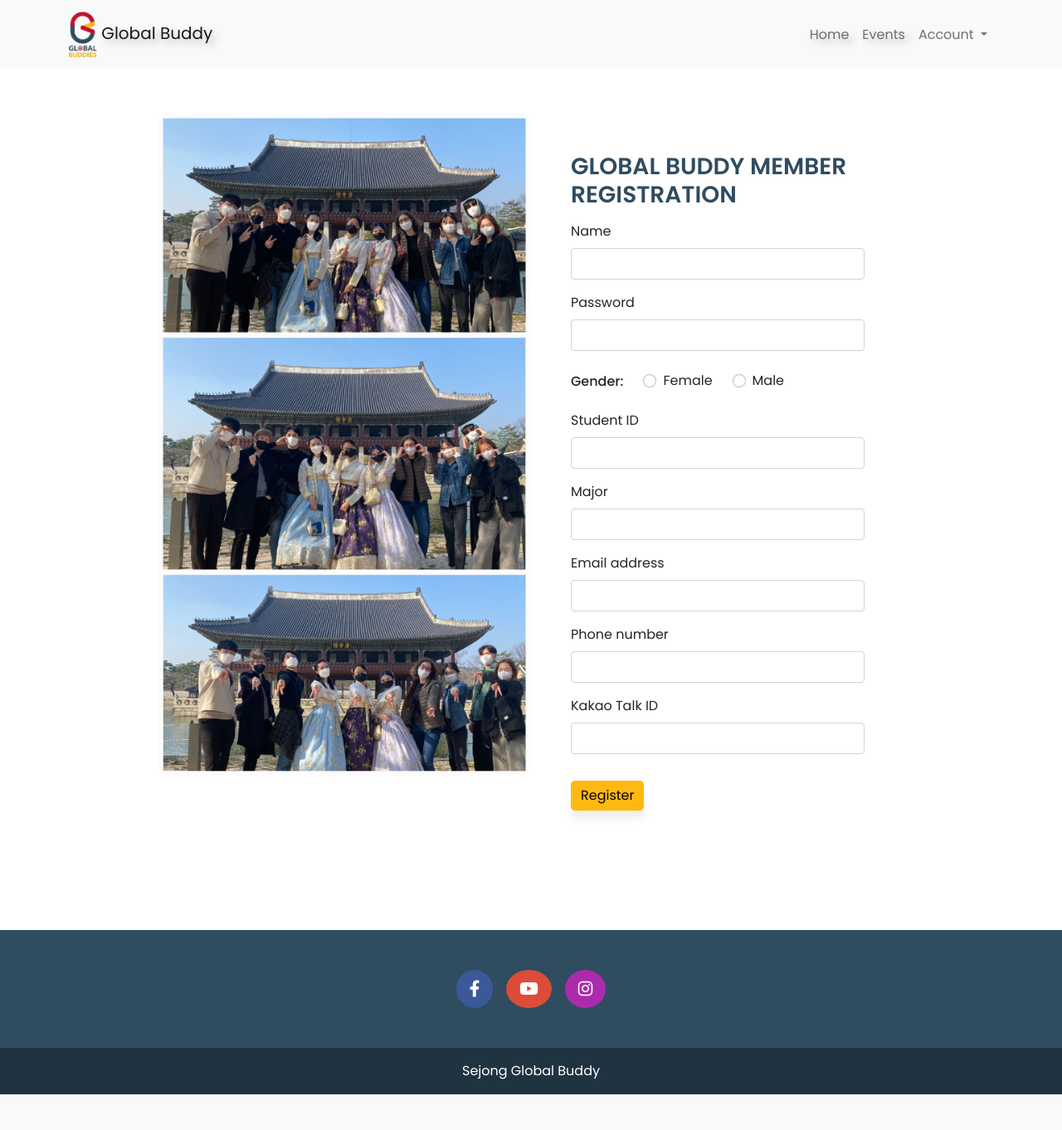
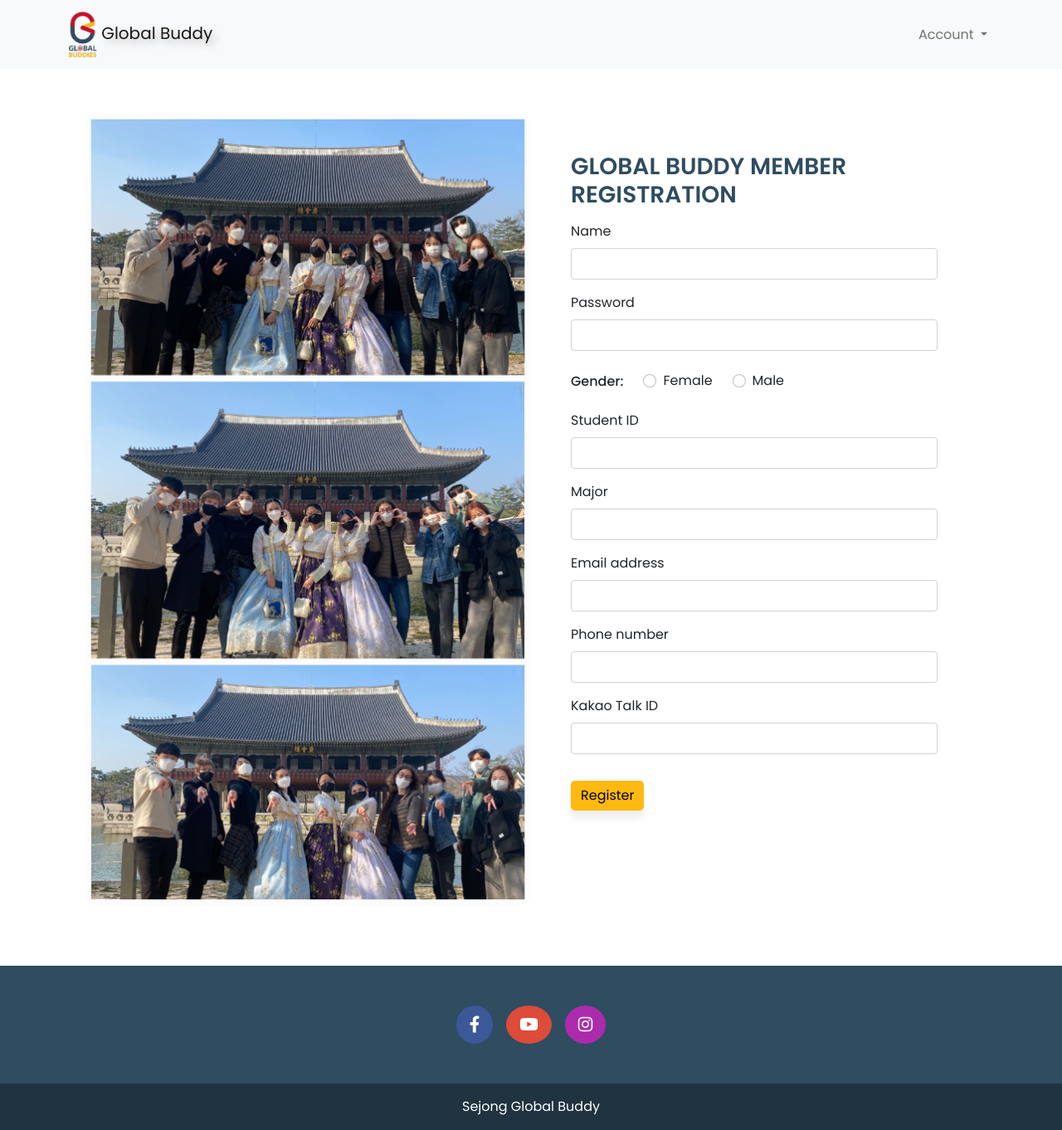
Before and after one commit to stellashania/GlobalBuddySejong, a PHP site: page /SejongGlobalBuddy/register.php in a window 1280 px wide. Shown: the whole page at 83% size. Before the commit the page ends 1319 px from the top, so only its background shows below. Run offline with PHP 8.4, Linux system fonts and the light colour scheme; some libraries are stand-ins or nearby versions.

Commit message:
added media queries for login and register page

```diff
--- a/layouts/header2.php
+++ b/layouts/header2.php
@@ -43,12 +43,26 @@ include('config/constants.php');
 
             <div class="collapse navbar-collapse justify-content-end" id="navbarSupportedContent">
                 <ul class="navbar-nav mr-auto">
-                    <li class="nav-item active">
+                    <?php
+                    if (isset($_SESSION['user_email'])) {
+                    ?>
+                        <li class="nav-item active">
+                            <a class="nav-link" href="index.php" style="text-shadow: 5px 5px 10px #49444453;">Home</a>
+                        </li>
+
+                        <li class="nav-item">
+                            <a class="nav-link" href="events.php" style="text-shadow: 5px 5px 10px #49444453;">Events</a>
+                        </li>
+                    <?php
+                    }
+                    ?>
+
+                    <!-- <li class="nav-item active">
                         <a class="nav-link" href="index.php" style="text-shadow: 5px 5px 10px #49444453;">Home</a>
                     </li>
                     <li class="nav-item">
                         <a class="nav-link" href="events.php" style="text-shadow: 5px 5px 10px #49444453;">Events</a>
-                    </li>
+                    </li> -->
                     <li class="nav-item dropdown">
                         <a class="nav-link dropdown-toggle" href="#" id="navbarDropdown" role="button" data-toggle="dropdown" aria-haspopup="true" aria-expanded="false">
                             Account
--- a/login.php
+++ b/login.php
@@ -4,15 +4,15 @@
 
 <!-- LOGIN FORM -->
 <section class="container mt-5 pt-5">
-    <div class="row d-flex justify-content-center align-items-center h-100 pt-3 mx-5 px-5">
+    <div class="row d-flex justify-content-center align-items-center h-100 pt-3 mx-2">
         <div class="col">
             <div class="card card-registration my-4">
                 <div class="row g-0">
-                    <div class="col-sm-6 d-none d-sm-block">
+                    <div class="col-lg-6 d-none d-lg-block">
                         <img src="assets/img/events/sports2.jpg" alt="Sample photo" class="img-fluid w-100 login-form-img">
                     </div>
 
-                    <div class="col-sm-6">
+                    <div class="col-sm-12 col-md-12 col-lg-6">
                         <div class="card-body p-sm-5 text-black">
                             <h3 class="mb-3 text-uppercase blue-text fw-bold">Login</h3>
 
--- a/register.php
+++ b/register.php
@@ -4,15 +4,15 @@
 
 <!-- REGISTER FORM -->
 <section class="container mt-5 pt-5">
-    <div class="row d-flex justify-content-center align-items-center h-100 pt-3 mx-5 px-5">
+    <div class="row d-flex justify-content-center align-items-center h-100 pt-3 mx-2">
         <div class="col">
             <div class="card card-registration my-4">
                 <div class="row g-0">
-                    <div class="col-sm-6 d-none d-sm-block">
+                    <div class="d-none d-lg-block col-lg-6">
                         <img src="assets/img/events/palace4.jpg" alt="Sample photo" class="img-fluid w-100 login-form-img">
                     </div>
 
-                    <div class="col-sm-6">
+                    <div class="col-sm-12 col-md-12 col-lg-6">
                         <div class="card-body p-sm-5 text-black">
                             <h3 class="mb-3 text-uppercase blue-text fw-bold">Global Buddy Member Registration</h3>
 
```
Also changed, not shown: layouts/header.php (+16 -2 lines).
